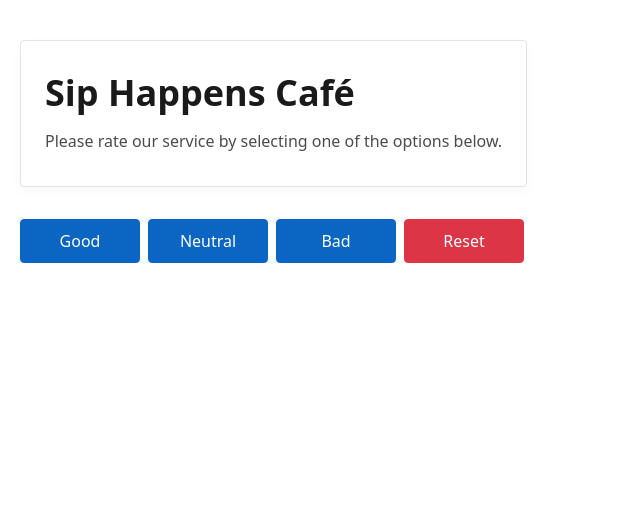
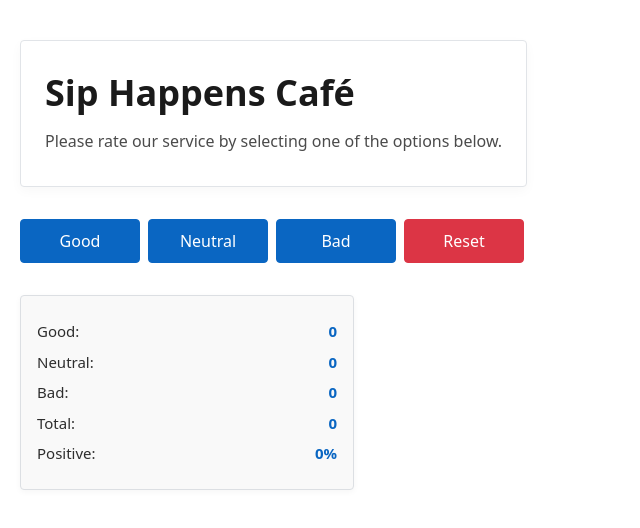
Before and after one commit to daryatsitova/02-react-cafe, a React (Vite) app: page / in a window 1280 px wide. Shown: the top 528 px of the page, without its empty margins (0-640 px from the left). Built offline with nearby package versions, Linux system fonts and the light colour scheme.

Commit message:
Крок 5. Компонент VoteStats

```diff
--- a/src/components/App/App.tsx
+++ b/src/components/App/App.tsx
@@ -4,6 +4,7 @@ import type { VoteType, Votes } from '../../types/votes'
 
 import CafeInfo from '../CafeInfo/CafeInfo'
 import VoteOptions from '../VoteOptions/VoteOptions';
+import VoteStats from '../VoteStats/VoteStats';
 
 export default function App() {
   const [votes, setVote] = useState<Votes>({ good: 0, neutral: 0, bad: 0 });
@@ -39,6 +40,10 @@ export default function App() {
           onVote={handleVote}
           onReset={resetVotes}
           canReset={totalVotes > 0} />
+        <VoteStats
+          votes={votes}
+          totalVotes={totalVotes}
+          positiveRate={0} />
       </div>
 
     </>
--- /dev/null
+++ b/src/components/VoteStats/VoteStats.module.css
@@ -0,0 +1,21 @@
+.container {
+    background-color: #f9f9f9;
+    border: 1px solid #dcdfe3;
+    border-radius: 4px;
+    padding: 16px;
+    max-width: 300px;
+    box-shadow: 0 2px 6px rgba(0, 0, 0, 0.04);
+}
+
+.stat {
+    font-size: 15px;
+    color: #2d2d2d;
+    margin: 8px 0;
+    display: flex;
+    justify-content: space-between;
+}
+
+.stat strong {
+    font-weight: 600;
+    color: #0a66c2;
+}
--- /dev/null
+++ b/src/components/VoteStats/VoteStats.tsx
@@ -0,0 +1,21 @@
+import styles from './VoteStats.module.css';
+import type { Votes } from '../../types/votes';
+
+
+interface VoteStatsProps {
+  votes: Votes;
+  totalVotes: number;
+  positiveRate: number;
+}
+
+
+export default function VoteStats ({votes, totalVotes, positiveRate}: VoteStatsProps) {
+return (<div className={styles.container}>
+  <p className={styles.stat}>Good: <strong>{votes.good}</strong></p>
+  <p className={styles.stat}>Neutral: <strong>{votes.neutral}</strong></p>
+  <p className={styles.stat}>Bad: <strong>{votes.bad}</strong></p>
+  <p className={styles.stat}>Total: <strong>{totalVotes}</strong></p>
+  <p className={styles.stat}>Positive: <strong>{positiveRate}%</strong></p>
+</div>
+    )
+}
```
